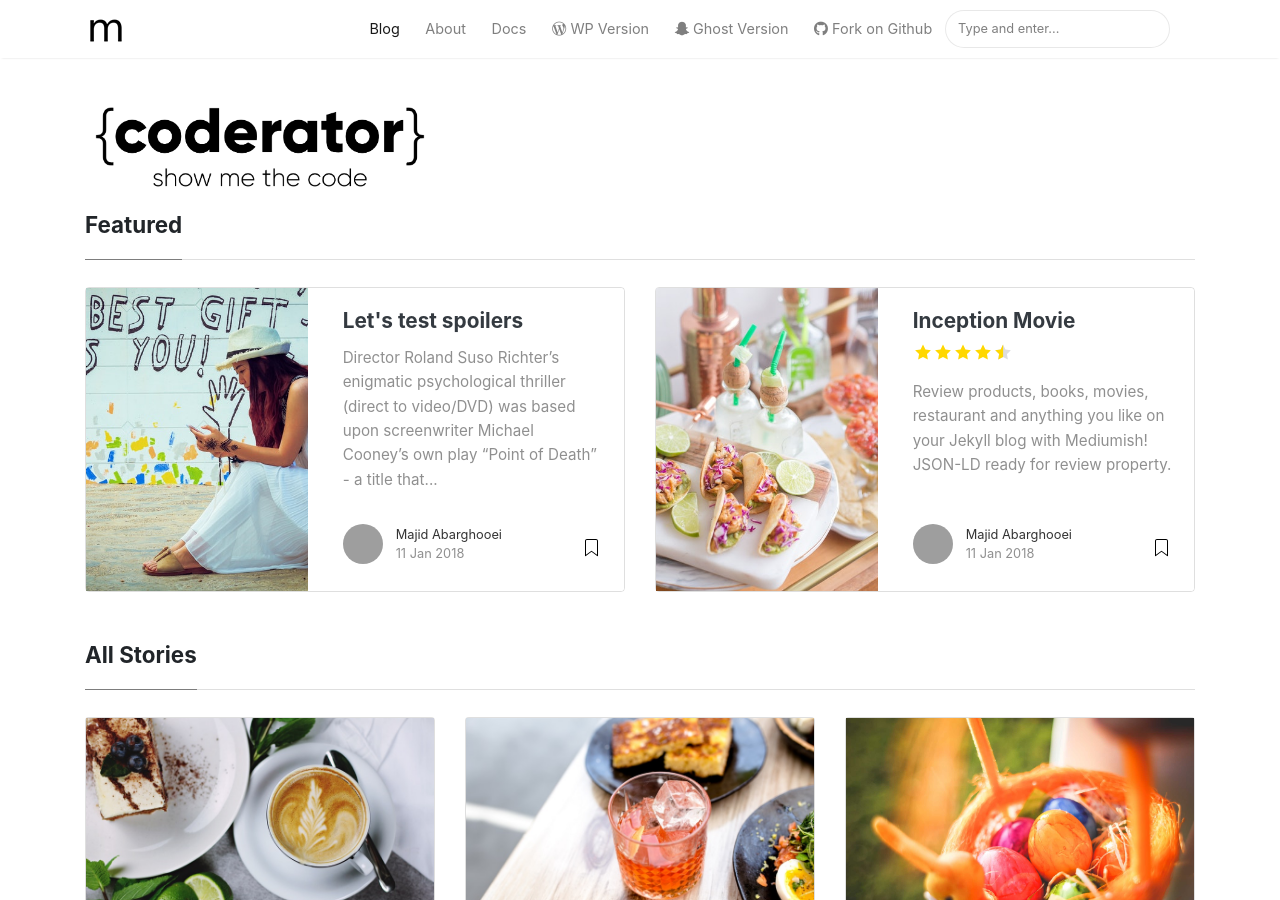
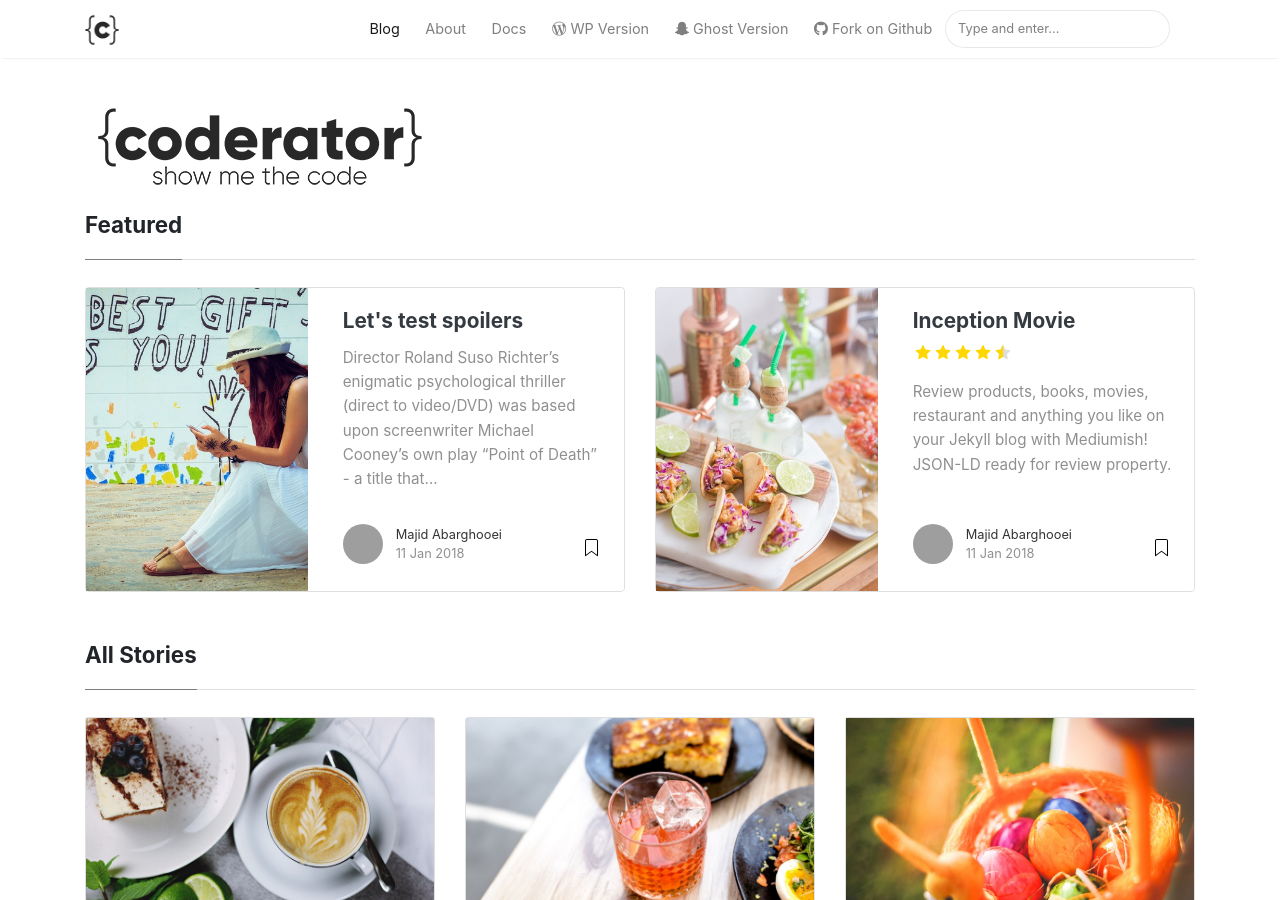
Before and after one commit to dante0747/coderator.dev, a Jekyll site: the page built from index.html, in a window 1280 px wide and 900 px high. Built offline with Jekyll 4.4.1, drawn with Linux system fonts in a browser that asks for light colours; nearby versions of some CDN libraries; the list of posts is cut into pages by our own code; grey boxes are pictures that could not be loaded.

Commit message:
Change the logo and favicon images

```diff
--- a/_config.yml
+++ b/_config.yml
@@ -3,7 +3,7 @@
 title: "Coderator"
 description: "Software design, development and tutorial"
 logo: 'assets/images/logo.png'
-favicon: 'assets/images/logo.png'
+favicon: 'assets/images/favicon.ico'
 baseurl: /home
 google_analytics: 'UA-46278016-1'
 disqus: 'demowebsite'
```
Also changed, not shown: assets/images/coderator.png, assets/images/favicon.ico, assets/images/logo.png.
